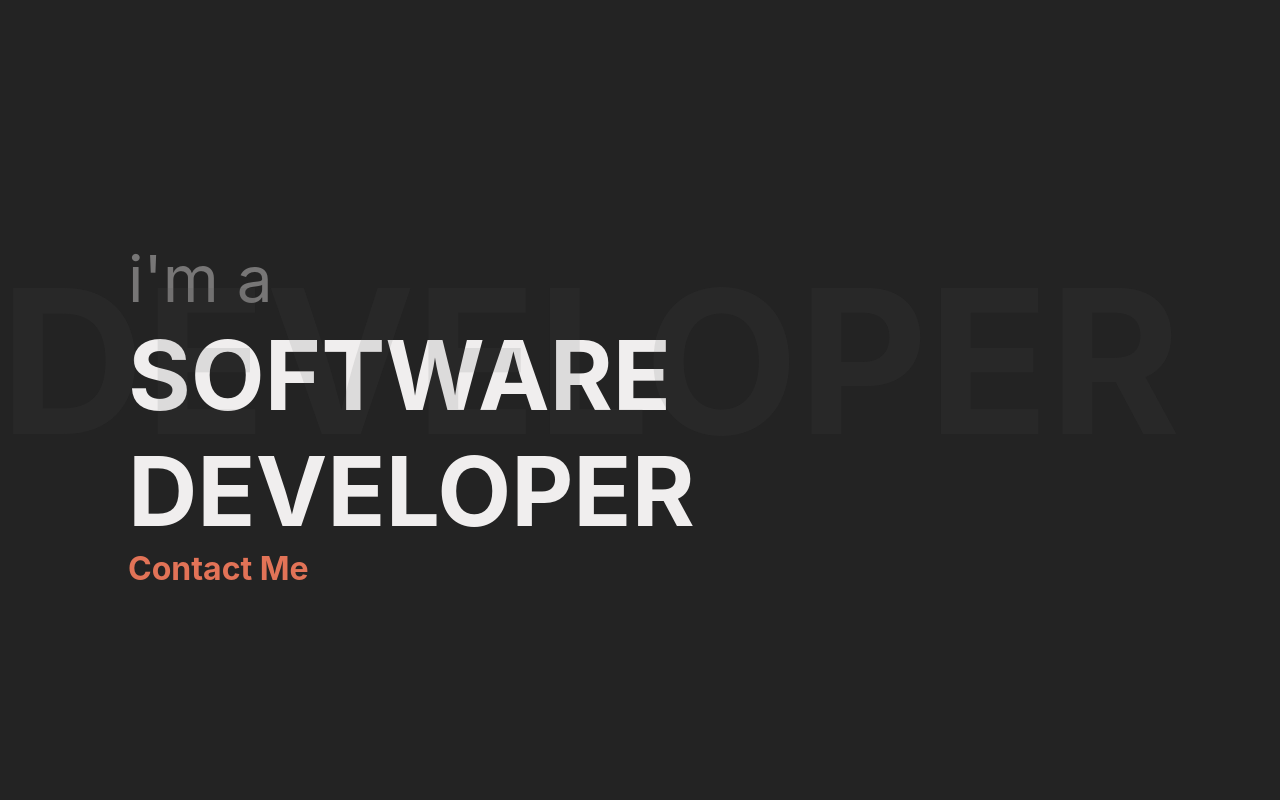
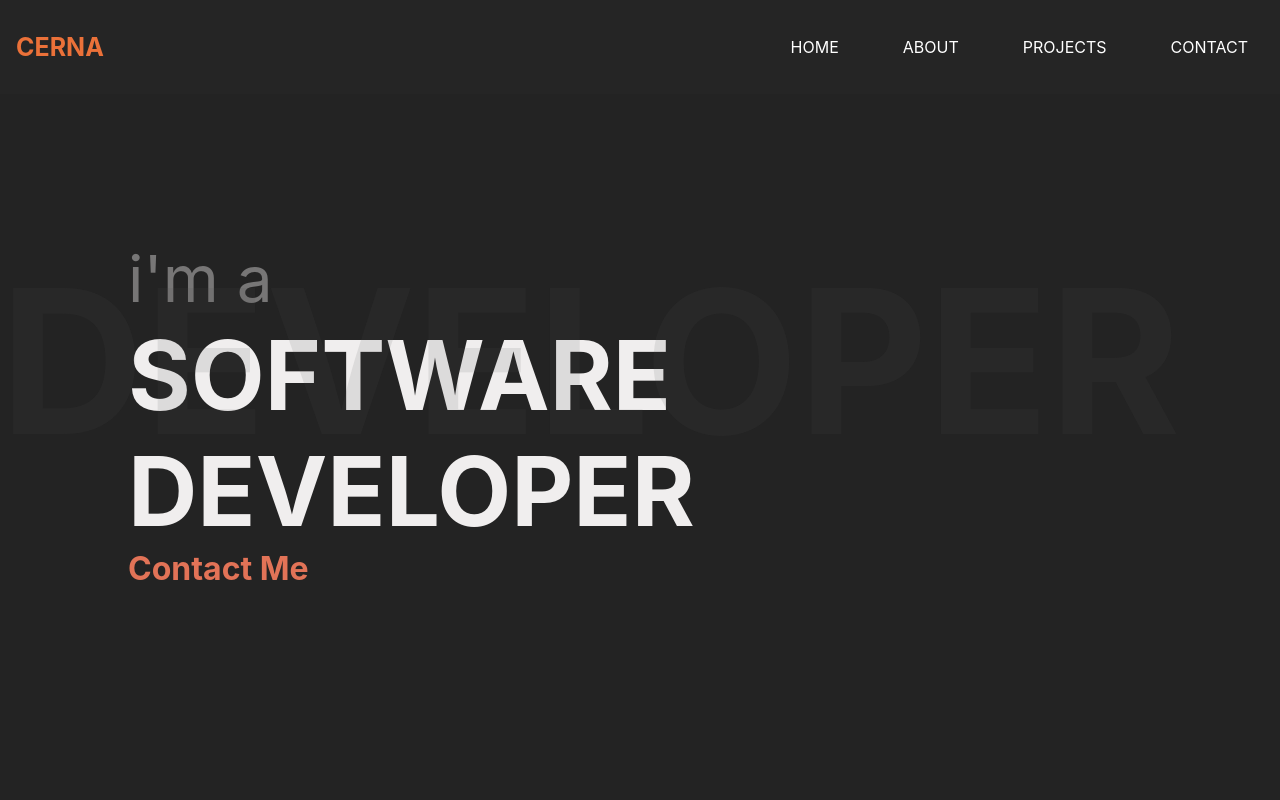
Before and after one commit to cerna234/WebPortfolio, a React (Create React App) app in the folder my-app/: page / in a window 1280 px wide. Shown: the top 800 px of the page. Built offline with nearby package versions, Linux system fonts and the light colour scheme.

Commit message:
Navbar version 1

```diff
--- a/my-app/src/App.jsx
+++ b/my-app/src/App.jsx
@@ -1,6 +1,7 @@
 import styled from "styled-components";
 import Home from './Pages/Home'
 import AllProjects from "./Pages/AllProjects";
+import NavBar from "./Components/NavBar";
 
 
 
@@ -18,6 +19,7 @@ const App = () => {
   return (
     <Container>
 
+        <NavBar/>
         <Home/>
 
 
--- /dev/null
+++ b/my-app/src/Components/NavBar.jsx
@@ -0,0 +1,145 @@
+import React, { useState } from 'react'
+import styled from 'styled-components';
+
+import { GiHamburgerMenu } from "react-icons/gi";
+const Nav = styled.div`
+
+    display: flex;
+    justify-content: space-between;
+    align-items: center;
+    flex-wrap: wrap;
+    position: fixed;
+    z-index: 100;
+    width: 100%;
+    background-color: #2c2c2c50;
+
+
+
+
+
+`
+
+const Logo = styled.div`
+padding: 2rem 1rem;
+color: #eb7139;
+text-decoration: none;
+font-weight: bold;
+font-size: 25px;
+
+@media (max-width:768px) {
+    display: flex;
+    z-index: ${({isOpen}) => (isOpen ? "100" : "100")};
+    font-size: 20px;
+
+
+}
+
+`
+
+const Hamburger = styled.div`
+display: flex;
+flex-direction: column;
+cursor: pointer;
+color: white;
+font-size: 20px;
+padding: 0 2rem;
+display: none;
+
+
+
+@media (max-width:768px) {
+    display: flex;
+    z-index: ${({isOpen}) => (isOpen ? "100" : "100")};
+
+
+}
+
+`
+
+
+const Menu = styled.div`
+display: flex;
+justify-content: space-between;
+align-items: center;
+position: relative;
+
+
+a{
+    color: blue;
+    background: red;
+
+}
+
+a:hover{
+    color: red;
+}
+
+@media (max-width:768px) {
+    width: 100%;
+    flex-direction: column;
+
+    background: #363636;
+    transition: ease-in-out 1s;
+    position: relative;
+    justify-content: center;
+
+    height: ${({isOpen}) => (isOpen ? "110vh" : "0vh")};
+    opacity: ${({isOpen}) => (isOpen ? "100%" : "0%")};
+    bottom: ${({isOpen}) => (isOpen ? "20vh" : "20px")};
+
+
+
+}
+
+`
+
+const MenuLinks = styled.div`
+    padding: 1rem 2rem;
+
+    text-align: center;
+    text-decoration: none;
+    color: white;
+
+
+
+
+    &:hover{
+        color: #ce5219;
+        border-bottom: solid 2px #ce5219 ;
+        transition: ease-in-out 0.3s;
+        padding: none;
+
+    }
+`
+
+const NavBar = () => {
+
+
+
+    const [isOpen, setIsOpen] = useState(false);
+
+
+
+    return (
+
+       <Nav>
+           <Logo href="#">
+                CERNA
+           </Logo>
+           <Hamburger onClick={() => setIsOpen(!isOpen) }>
+               <GiHamburgerMenu/>
+           </Hamburger>
+           <Menu isOpen={isOpen}>
+
+
+               <MenuLinks>HOME</MenuLinks>
+               <MenuLinks>ABOUT</MenuLinks>
+               <MenuLinks>PROJECTS</MenuLinks>
+               <MenuLinks>CONTACT</MenuLinks>
+           </Menu>
+
+       </Nav>
+    )
+}
+
+export default NavBar
```
